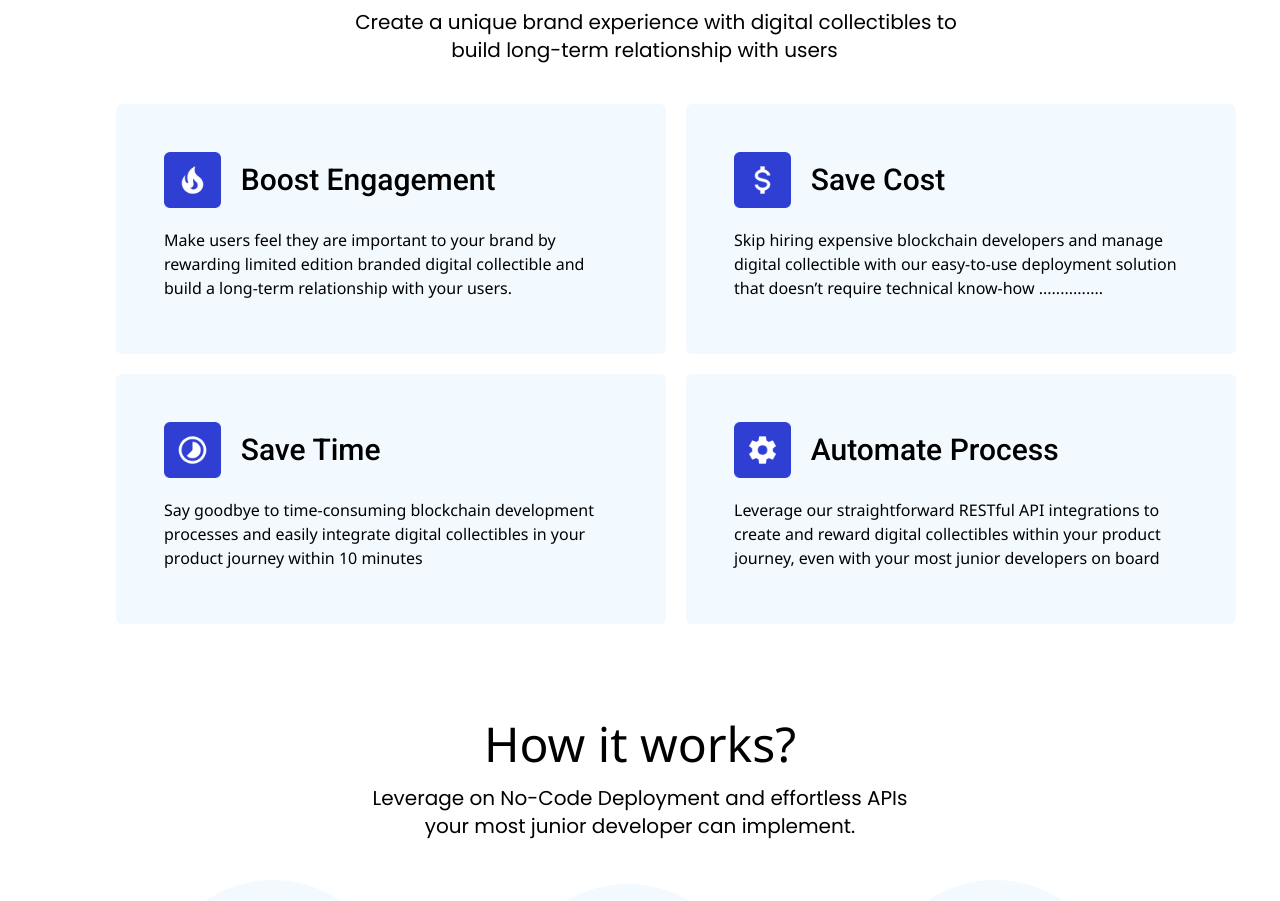
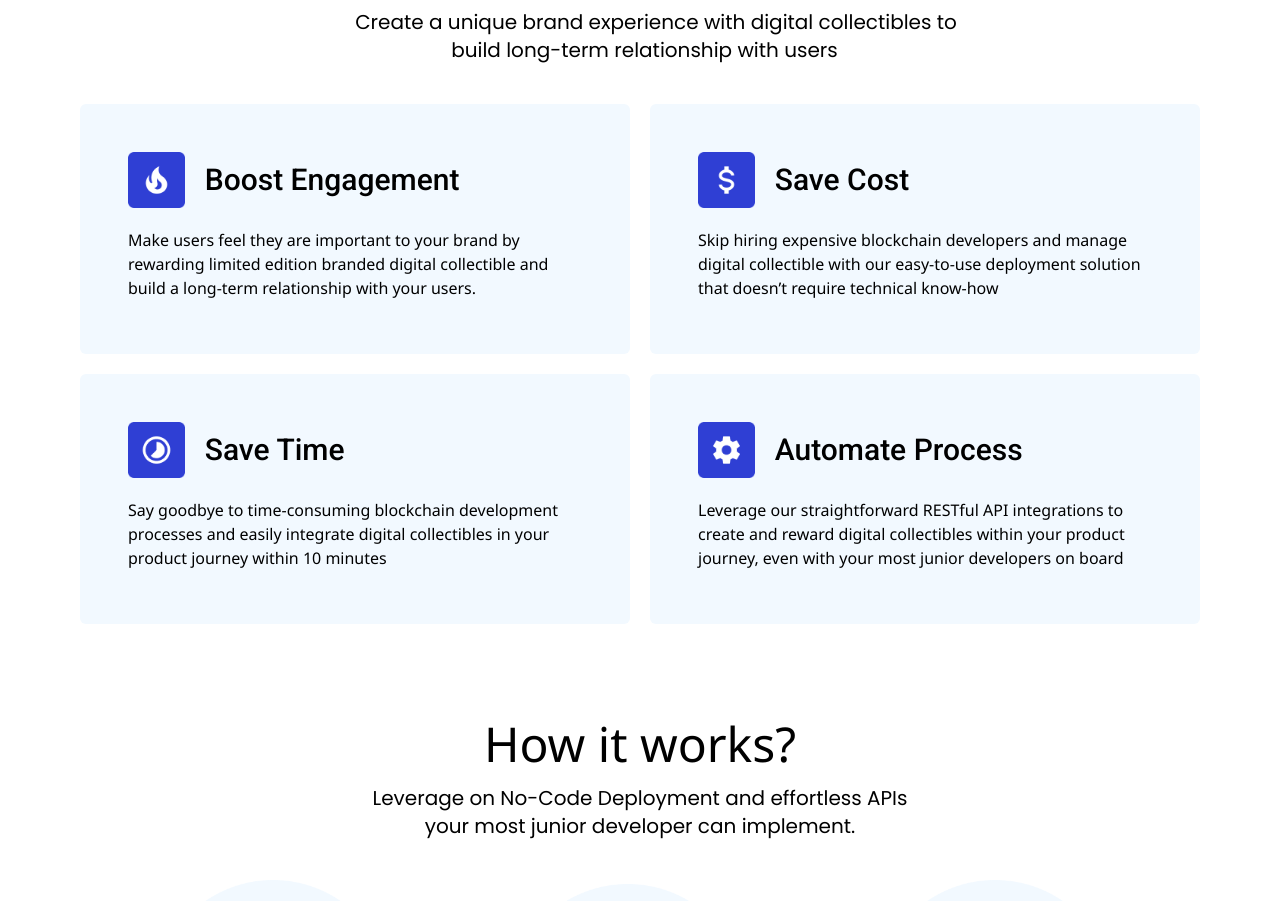
Before and after one commit to AkashKumarRam/NFT-Website, a React (Create React App) app: page / in a window 1280 px wide. Shown: the part 2161-3062 px from the top of the page. Built offline with nearby package versions, Linux system fonts and the light colour scheme; a web font is replaced by a local one.

Commit message:
Refactor

```diff
--- a/src/components/Features/SingleFeatures.jsx
+++ b/src/components/Features/SingleFeatures.jsx
@@ -6,6 +6,7 @@ import Settings from "../../images/Settings.png";
 
 const SingleFeatures = () => {
   return (
+    <>
     <div className="flex flex-row flex-wrap justify-between ml-24 mr-28 max-sm:-mt-3 max-sm:mr-0 max-sm:p-1 max-sm:ml-0 max-sm:flex max-sm:flex-col max-sm:items-center max-sm:justify-center">
       <div className="w-[550px] h-[250px] bg-[#F2F9FF] rounded-md mt-20 max-sm:w-fit max-sm:h-[220px] sm:hidden">
         <div className="flex items-center gap-4 max-sm:-mt-2">
@@ -212,7 +213,9 @@ const SingleFeatures = () => {
         </div>
       </div> */}
 
-      <div className="max-sm:hidden mt-10 space-y-5 flex flex-col items-center justify-center pr-5 pl-5">
+
+    </div>
+    <div className="max-sm:hidden mt-10 space-y-5 flex flex-col items-center pr-5 pl-5">
         <div className="flex flex-row space-x-5">
           <div className="w-[550px] h-[250px] bg-[#F2F9FF] rounded-md p-12 space-y-5">
             <div className="flex flex-row items-center space-x-5">
@@ -234,7 +237,7 @@ const SingleFeatures = () => {
             <p className="font-regular">
               Skip hiring expensive blockchain developers and manage digital
               collectible with our easy-to-use deployment solution that doesn’t
-              require technical know-how   ...............
+              require technical know-how
             </p>
           </div>
         </div>
@@ -267,7 +270,7 @@ const SingleFeatures = () => {
           </div>
         </div>
       </div>
-    </div>
+    </>
   );
 };
 
```
